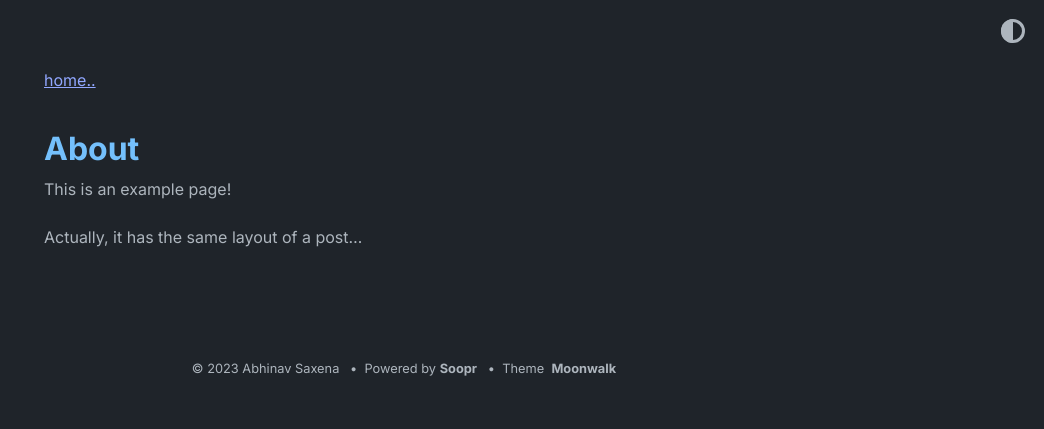
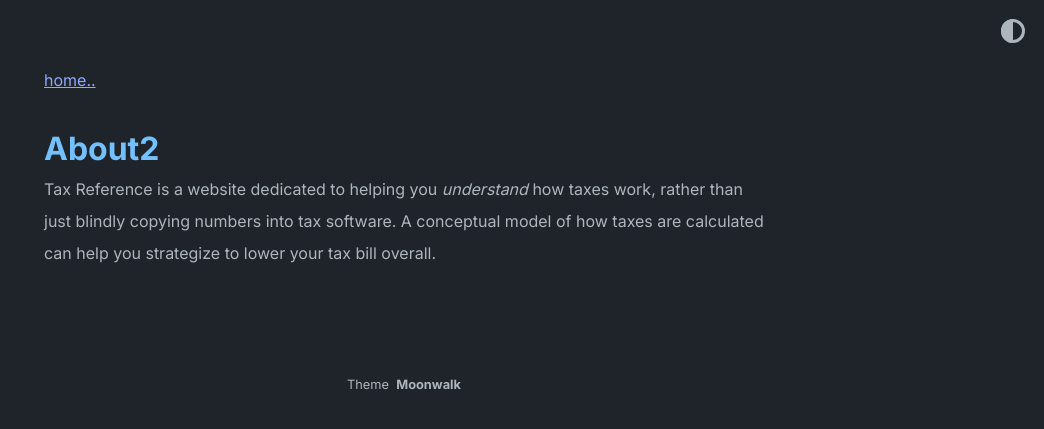
Before and after one commit to beavercall/tax-reference, a Jekyll site: the page built from about.md, in a window 1280 px wide. Shown: the top 429 px of the page, without its empty margins (236-1280 px from the left). Built offline with Jekyll 4.4.1, drawn with Linux system fonts in a browser that asks for light colours.

```diff
--- a/_config.yml
+++ b/_config.yml
@@ -1,8 +1,8 @@
-title: Moonwalk
-author: Abhinav Saxena
+title: Tax Reference
+author: FirstName LastName
 url: https://www.abhinavsaxena.com/moonwalk # root address of the site
 description: > # description of the site (multiple lines allowed)
-  Moonwalk is a fast and elegant Jekyll theme with a clean dark mode. It comes with horizontal list (for navbar and footer), card list (for portfolio), and a generic vertical list. It is very easy to modify in case you want to build over it - please see _layouts/home.html to do that.
+  Tax Reference is a website dedicated to helping you _understand_ how taxes work, rather than just blindly copying numbers into tax software. A conceptual model of how taxes are calculated can help you strategize to lower your tax bill overall.
 
 permalink: /:slug
 
@@ -28,12 +28,12 @@ theme_config:
   show_projects: true # show projects as cards, add in _data/home.yml
   show_blog: true # show blog posts added in _posts
   show_old_projects: true # show old projects as cards, add in _data/home.yml
-  show_misc_list: false # show generic vertical list for misc details, add _data/home.yml
+  show_misc_list: true # show generic vertical list for misc details, add _data/home.yml
   show_reading_time: true # show number of words and reading time in the blog posts
   show_tags: true # show tags in a blog posts
   # options for "home" page
   home:
-    title_projects: Portfolio
+    title_projects: Start Here
     title_misc_list: Details
     title_blog: Blog
     title_old_projects: Old Projects
--- a/_layouts/default.html
+++ b/_layouts/default.html
@@ -9,18 +9,18 @@
           {% include toggle_theme_button.html %}
         {% endif %}
         <div class="credits">
-          {%- if site.theme_config.show_copyright == true -%}
+          <!-- {%- if site.theme_config.show_copyright == true -%}
           &copy;&nbsp;{{ "now" | date: "%Y" }}&nbsp;{{site.author}}
           &nbsp;
           •
           &nbsp;
-          {%- endif -%}
-          {%- if site.soopr -%}
+          {%- endif -%} -->
+          <!-- {%- if site.soopr -%}
           Powered by <a href="https://www.soopr.co" target="_blank" rel="noreferrer">Soopr</a>
           &nbsp;
           •
           &nbsp;
-          {%- endif -%}
+          {%- endif -%} -->
           Theme&nbsp; <a href="https://github.com/abhinavs/moonwalk" target="_blank" rel="noreferrer">Moonwalk</a>
         </div>
       </div>
--- a/about.md
+++ b/about.md
@@ -1,8 +1,6 @@
 ---
 layout: post
-title: About
+title: About2
 ---
 
-This is an example page!
-
-Actually, it has the same layout of a post...
+Tax Reference is a website dedicated to helping you _understand_ how taxes work, rather than just blindly copying numbers into tax software. A conceptual model of how taxes are calculated can help you strategize to lower your tax bill overall.
```
Also changed, not shown: 1099-div.md (added, +17 -0 lines), _data/home.yml (+52 -55 lines), forms-fill.md (added, +6 -0 lines), forms-received.md (added, +6 -0 lines), w2-employer.md (added, +12 -0 lines), 2 other files.
